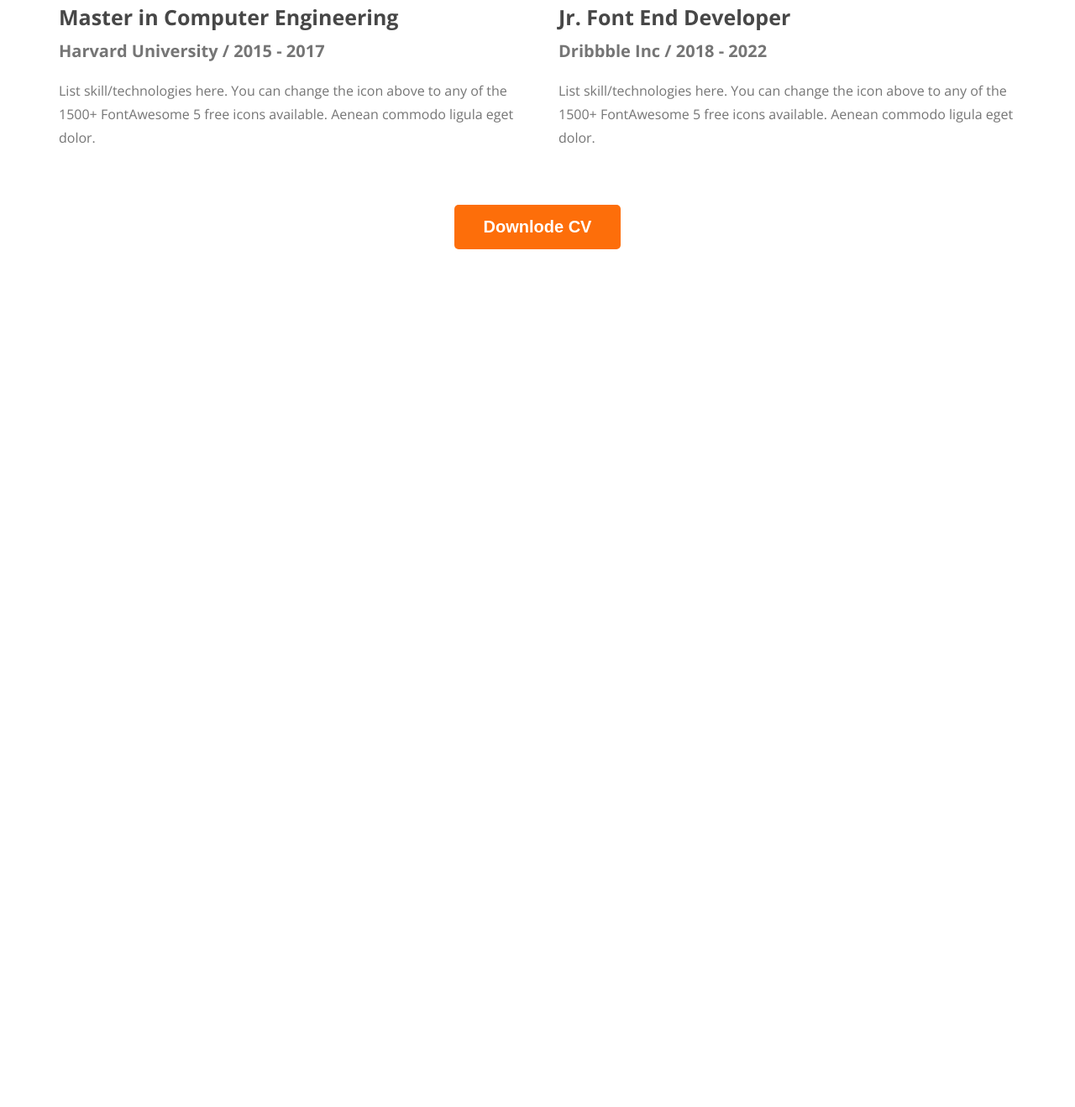
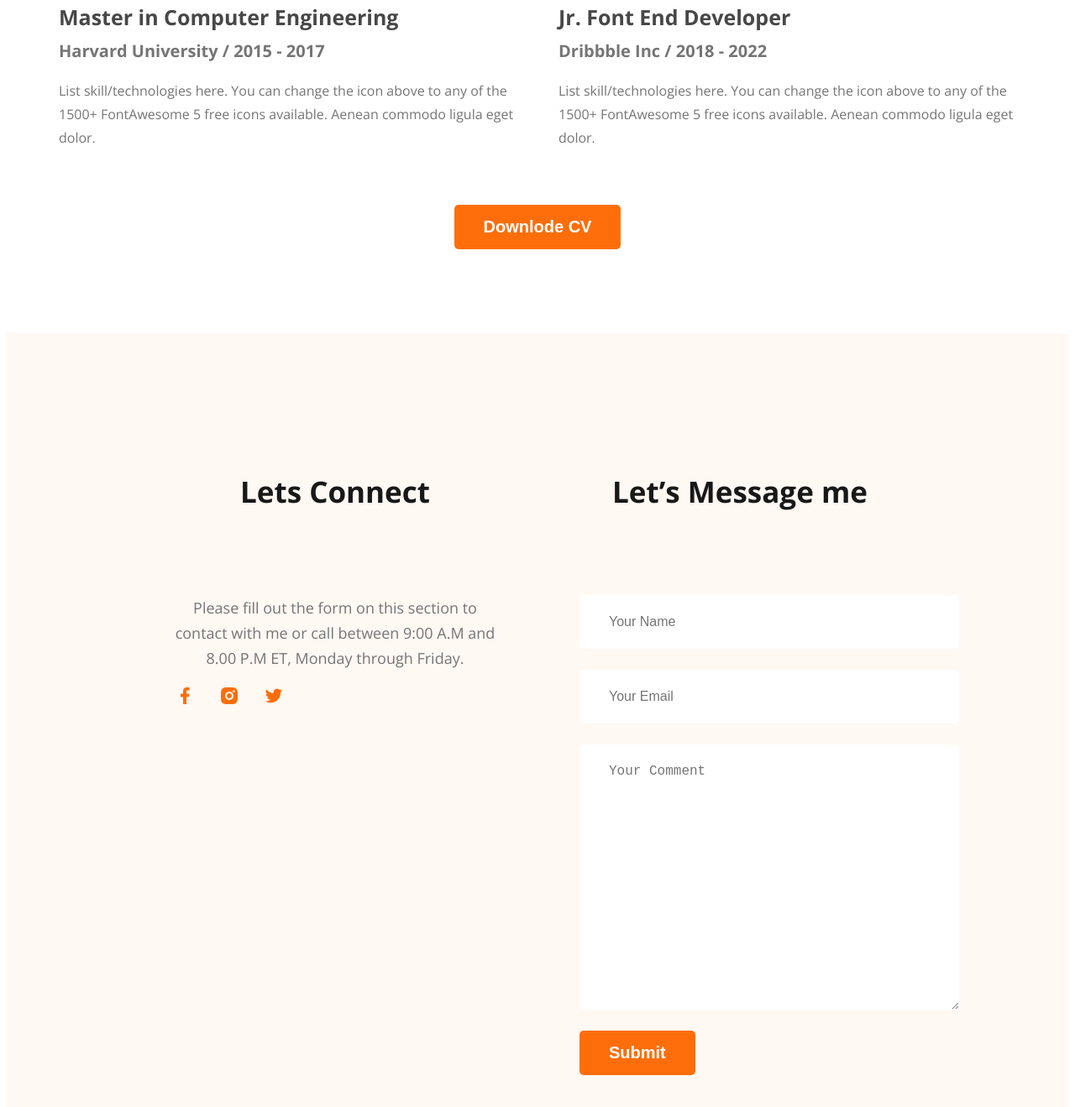
Before and after one commit to bisshawjitofficial/2nd-portfolio-resources-main, a plain HTML site: page index.html in a window 1280 px wide. Shown: the part 3107-4426 px from the top of the page at 84% size. Before the commit the page ends 3412 px from the top, so only its background shows below. Drawn offline with nearby package versions, Linux system fonts and the light colour scheme.

Commit message:
added all progrm

```diff
--- a/index.html
+++ b/index.html
@@ -155,6 +155,28 @@
 
     </main>
     <footer>
+        <div class="footer-column">
+            <h3 class="section-title" >Lets Connect</h3>
+             <p class="section-discription">
+                Please fill out the form on this section to contact with me or call between 9:00 A.M and 8.00 P.M ET, Monday through Friday.
+             </p>
+             <div class="social-links">
+                <a href=""><img src="./images/icons/facebook.png" alt=""></a>
+                <a href=""><img src="./images/icons/insta.png" alt=""></a>
+                <a href=""><img src="./images/icons/twitter.png" alt=""></a>
+             </div>
+        </div>
+        <div class="footer-column">
+            <h3 class="section-title" >Let’s Message me</h3>
+            <form class="contact" action="">
+                <input type="text" placeholder="Your Name">
+                <input type="email" placeholder="Your Email">
+                <textarea name=""  placeholder="Your Comment" id="" cols="30" rows="10"></textarea>
+                <input class="btn-primary" type="submit" value="Submit">
+
+
+            </form>
+        </div>
 
     </footer>
 
--- a/style.css
+++ b/style.css
@@ -225,14 +225,51 @@ main section {
 }
 
 .resume-item-discription {
-    color:#757575;
+    color: #757575;
     font-size: 16px;
     font-weight: 400;
     line-height: 28px;
 
 }
 
-.downlode-cv{
+.downlode-cv {
     text-align: center;
     margin-top: 50px;
 }
+
+/* footer style */
+footer {
+    display: flex;
+    background: #FFF8F3;
+    margin-top: 100px;
+    padding: 130px 200px;
+    gap: 100px;
+}
+
+
+.footer-column {
+    width: 50%;
+
+
+}
+.social-links a{
+   margin-right: 25px;
+}
+
+
+
+.contact input[type="text"], .contact input[type="email"],
+textarea {
+    display: block;
+    margin-bottom: 25px;
+    padding: 18px 35px;
+    color: #757575;
+    font-size: 16px;
+    font-weight: 400;
+    line-height: 28px;
+    border: none;
+    border-radius: 5px;
+    background: #FFF;
+    width: 100%;
+
+}
```
